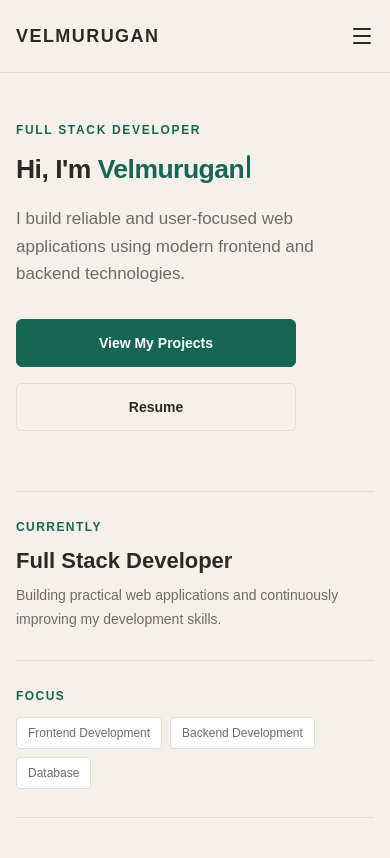
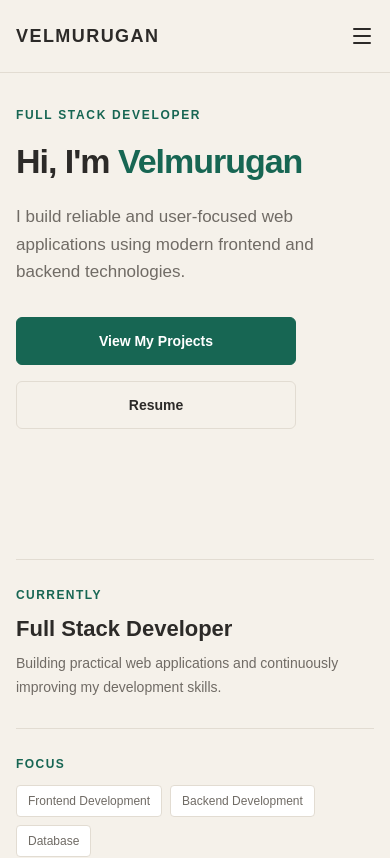
Before and after one commit to Velmurugan-02/VELMURUGAN_PORTFOLIO, a React app: page / in a window 390 px wide. Shown: the top 858 px of the page. Built offline with nearby package versions, Linux system fonts and the light colour scheme; the HTML template or start-up script is replaced by a standard one.

Commit message:
Updated Hero Section

```diff
--- a/src/App.css
+++ b/src/App.css
@@ -60,7 +60,7 @@
 
 /* Hero Section */
 .hero {
-  min-height: calc(100vh - 72px);
+  height: calc(100vh-76px);
   display: flex;
   align-items: center;
 }
@@ -87,32 +87,32 @@
 /* Main Heading */
 .hero h1 {
   margin-bottom: 28px;
+
   color: var(--text-primary);
-  font-size: clamp(32px, 5.2vw, 62px);
-  line-height: 1.15;
+
+  /* Responsive font size */
+  font-size: clamp(36px, 5.5vw, 64px);
+
+  line-height: 1.1;
   font-weight: 700;
   letter-spacing: -0.03em;
-}
 
-.hero-typed-wrapper {
-  display: inline-flex;
-  align-items: baseline;
   white-space: nowrap;
 }
 
-.hero-typed-text {
+.hero h1 span {
   color: var(--accent);
 }
 
 .typing-cursor {
   display: inline-block;
-  width: 3px;
-  height: 0.88em;
+  width: 2px;
   margin-left: 4px;
-  background-color: var(--accent);
-  border-radius: 2px;
-  vertical-align: -0.04em;
-  animation: blink 0.85s ease-in-out infinite;
+
+  color: var(--accent);
+  font-weight: 400;
+
+  animation: blink 0.8s ease-in-out infinite;
 }
 
 @keyframes blink {
@@ -249,7 +249,17 @@
   font-size: 12px;
 }
 
+.typing-cursor {
+  color: var(--accent);
+  font-weight: 400;
+  animation: blink 0.8s infinite;
+}
 
+@keyframes blink {
+  50% {
+    opacity: 0;
+  }
+}
 
 /* About Section */
 .about {
@@ -599,7 +609,7 @@
 }
 
 .experience-heading {
-  margin-bottom: 30px;
+  margin-bottom: 60px;
 }
 
 .experience-heading h2 {
@@ -615,8 +625,7 @@
   display: grid;
   grid-template-columns: 180px 1fr;
   gap: 60px;
-  padding-top: 20px;
-  padding-bottom: 10px;
+  padding-top: 40px;
   border-top: 1px solid var(--border);
 }
 
@@ -765,15 +774,6 @@
   font-size: 25px;
   line-height: 1.3;
   font-weight: 700;
-}
-
-/* Grade */
-.education-grade {
-  margin-bottom: 8px;
-  color: var(--text-primary);
-  font-size: 16px;
-  font-weight: 600;
-  line-height: 1.5;
 }
 
 /* College */
@@ -926,26 +926,27 @@ a.contact-item:hover .contact-value {
   }
 
   /* Hero Section */
-  .hero {
-    min-height: auto;
-    display: block;
-    padding: 30px 0 60px;
+  .hero h1 {
+    font-size: 34px;
+    line-height: 1.15;
+    letter-spacing: -0.03em;
+    white-space: nowrap;
   }
 
+
+
   .hero-content {
-    padding: 20px 0 10px;
+    padding: 80px 0;
   }
 
   .hero-label {
-    margin-bottom: 16px;
+    margin-bottom: 20px;
     font-size: 12px;
   }
 
   .hero h1 {
-    margin-bottom: 20px;
-    font-size: clamp(28px, 7.2vw, 42px);
-    line-height: 1.2;
-    letter-spacing: -0.02em;
+    margin-bottom: 22px;
+    font-size: clamp(42px, 12vw, 60px);
   }
 
   .hero-description {
@@ -1167,12 +1168,14 @@ a.contact-item:hover .contact-value {
 
 @media (max-width: 400px) {
   .hero h1 {
-    font-size: clamp(22px, 6.8vw, 29px);
-    line-height: 1.22;
+    font-size: 34px;
+    line-height: 1.15;
+    letter-spacing: -0.03em;
+    white-space: nowrap;
   }
 
   .typing-cursor {
-    width: 2.5px;
-    margin-left: 3px;
+    margin-left: 2px;
   }
+
 }
--- a/src/components/Hero.jsx
+++ b/src/components/Hero.jsx
@@ -7,26 +7,25 @@ function Hero() {
     const word = "Velmurugan";
 
     useEffect(() => {
-        let timer;
+        const typingSpeed = isDeleting ? 100 : 180;
 
-        if (!isDeleting && text === word) {
-            timer = setTimeout(() => {
-                setIsDeleting(true);
-            }, 1600);
-        } else if (isDeleting && text === "") {
-            timer = setTimeout(() => {
-                setIsDeleting(false);
-            }, 500);
-        } else {
-            const typingSpeed = isDeleting ? 70 : 130;
-            timer = setTimeout(() => {
-                setText((prev) =>
-                    isDeleting
-                        ? word.substring(0, prev.length - 1)
-                        : word.substring(0, prev.length + 1)
-                );
-            }, typingSpeed);
-        }
+        const timer = setTimeout(() => {
+            if (!isDeleting) {
+                setText(word.substring(0, text.length + 1));
+
+                if (text === word) {
+                    setTimeout(() => {
+                        setIsDeleting(true);
+                    }, 1200);
+                }
+            } else {
+                setText(word.substring(0, text.length - 1));
+
+                if (text === "") {
+                    setIsDeleting(false);
+                }
+            }
+        }, typingSpeed);
 
         return () => clearTimeout(timer);
     }, [text, isDeleting]);
@@ -42,11 +41,8 @@ function Hero() {
                     </p>
 
                     <h1>
-                        Hi, I'm{" "}
-                        <span className="hero-typed-wrapper">
-                            <span className="hero-typed-text">{text}</span>
-                            <span className="typing-cursor" aria-hidden="true"></span>
-                        </span>
+                        Hi, I'm <span>{text}</span>
+                        <span className="typing-cursor"></span>
                     </h1>
 
                     <p className="hero-description">
```
